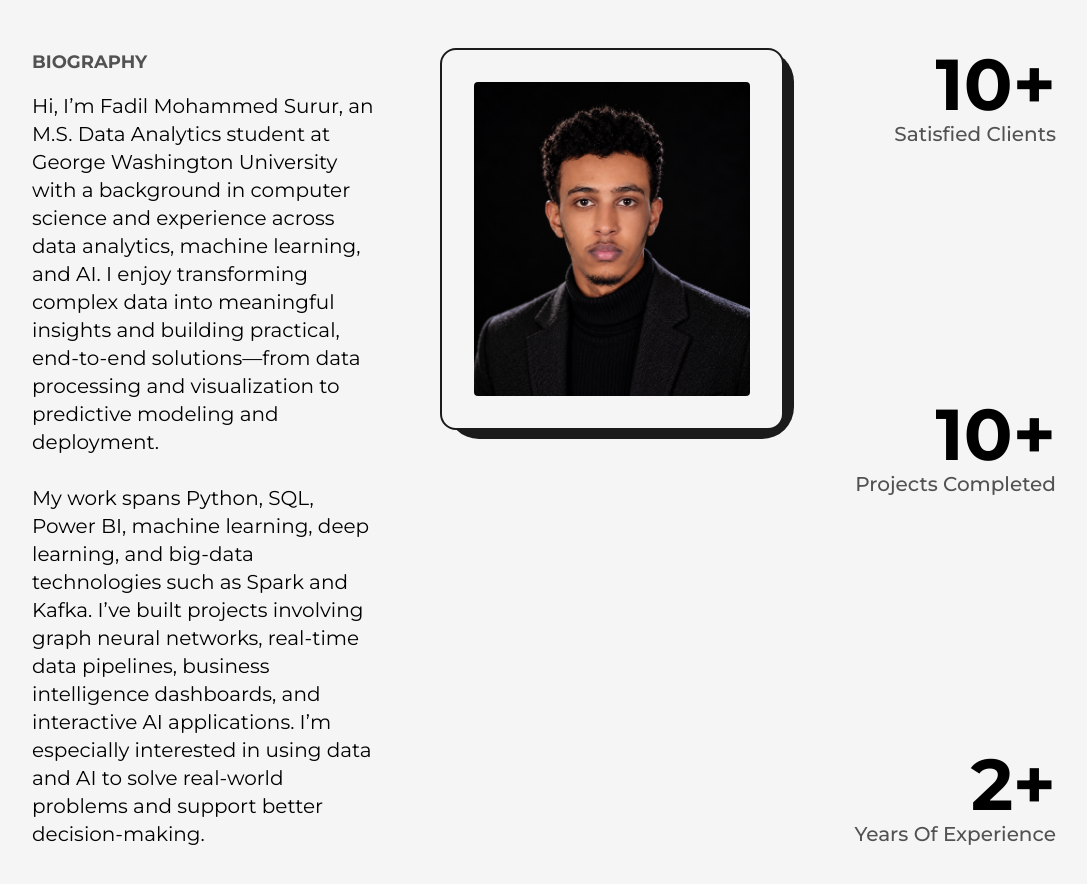
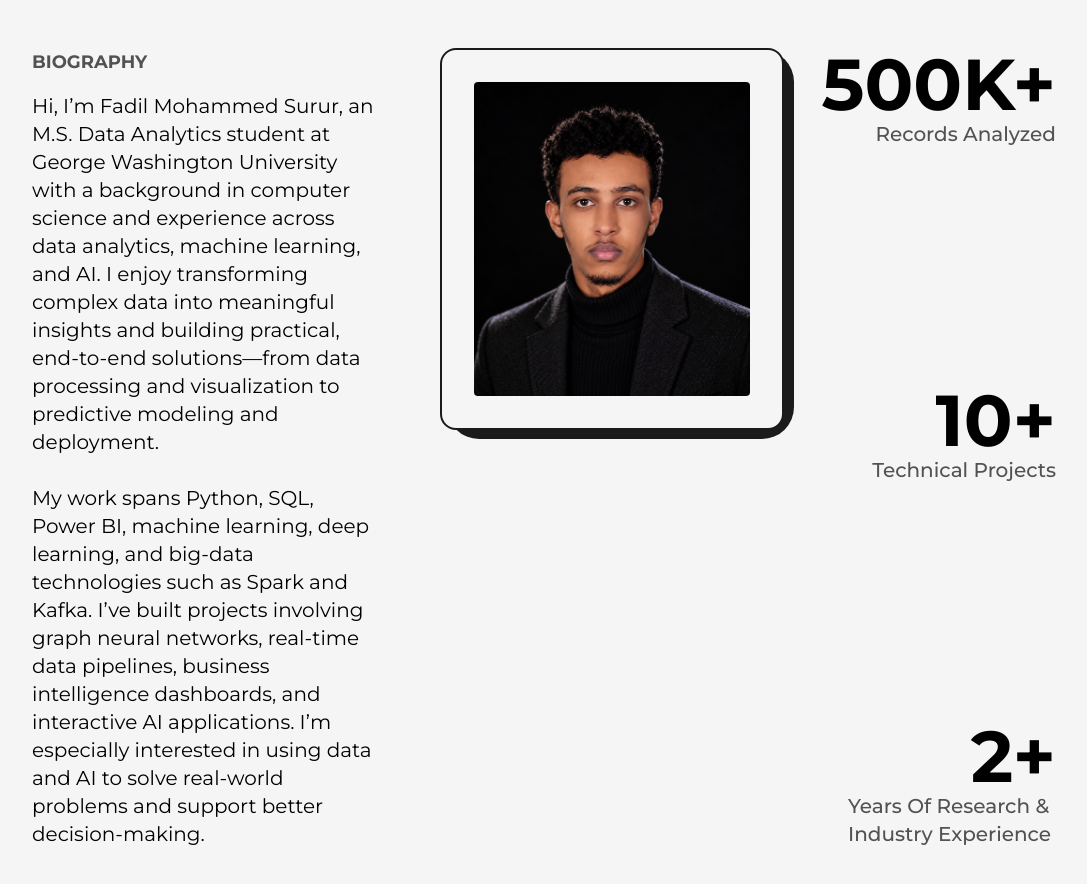
Before and after one commit to Fadil1212/Portfolio, a Next.js app: page /about in a window 1280 px wide. Shown: the part 360-1244 px from the top of the page, without its empty margins (96-1183 px from the left). Built offline with nearby package versions, Linux system fonts and the light colour scheme.

Commit message:
Refine about page metrics and metadata

```diff
--- a/src/pages/about.js
+++ b/src/pages/about.js
@@ -42,8 +42,8 @@ const about = () => {
     return (
         <>
             <Head>
-                <title>Fadil | About Page</title>
-                <meta name="description" content="any description" />
+                <title>About | Fadil Mohammed Surur</title>
+                <meta name="description" content="Learn about Fadil Mohammed Surur, an M.S. Data Analytics student at George Washington University working across data analytics, machine learning, AI, and big-data systems." />
             </Head>
              <TransitionEffect />
             <main className='flex w-full flex-col items-center justify-center dark:text-light'>
@@ -73,22 +73,22 @@ const about = () => {
                         <div className='col-span-2 flex flex-col items-end justify-between xl:col-span-8 xl:flex-row xl:items-center md:order-3'>
                             <div className='flex flex-col items-end justify-center xl:items-center'>
                                 <span className='inline-block text-7xl font-bold md:text-6xl sm:text-5xl sx:text-4xl'>
-                                    <AnimatedNumbers value={10} />+
+                                    <AnimatedNumbers value={500} />K+
                                 </span >
                                 <h2 className='text-xl font-medium capitalize text-dark/75 dark:text-light/75
-                                xl:text-center md:text-lg sm:text-base sx:text-sm' >Satisfied Clients</h2>
+                                xl:text-center md:text-lg sm:text-base sx:text-sm' >Records Analyzed</h2>
                             </div>
                               <div className='flex flex-col items-end justify-center xl:items-center'>
                                 <span className='inline-block text-7xl font-bold  md:text-6xl sm:text-5xl sx:text-4xl'>
                                     <AnimatedNumbers value={10} />+
                                 </span>
-                                <h2 className='text-xl font-medium capitalize text-dark/75 dark:text-light/75  xl:text-center md:text-lg sm:text-base sx:text-sm'>Projects Completed</h2>
+                                <h2 className='text-xl font-medium capitalize text-dark/75 dark:text-light/75  xl:text-center md:text-lg sm:text-base sx:text-sm'>Technical Projects</h2>
                             </div>
                               <div className='flex flex-col items-end justify-center xl:items-center'>
                                 <span className='inline-block text-7xl font-bold  md:text-6xl sm:text-5xl sx:text-4xl'>
                                     <AnimatedNumbers value={2} />+
                                 </span>
-                                <h2 className='text-xl font-medium capitalize text-dark/75 dark:text-light/75  xl:text-center md:text-lg sm:text-base sx:text-sm'>Years of Experience</h2>
+                                <h2 className='text-xl font-medium capitalize text-dark/75 dark:text-light/75  xl:text-center md:text-lg sm:text-base sx:text-sm'>Years of Research & Industry Experience</h2>
                             </div>
                         </div>
                     </div>
```
